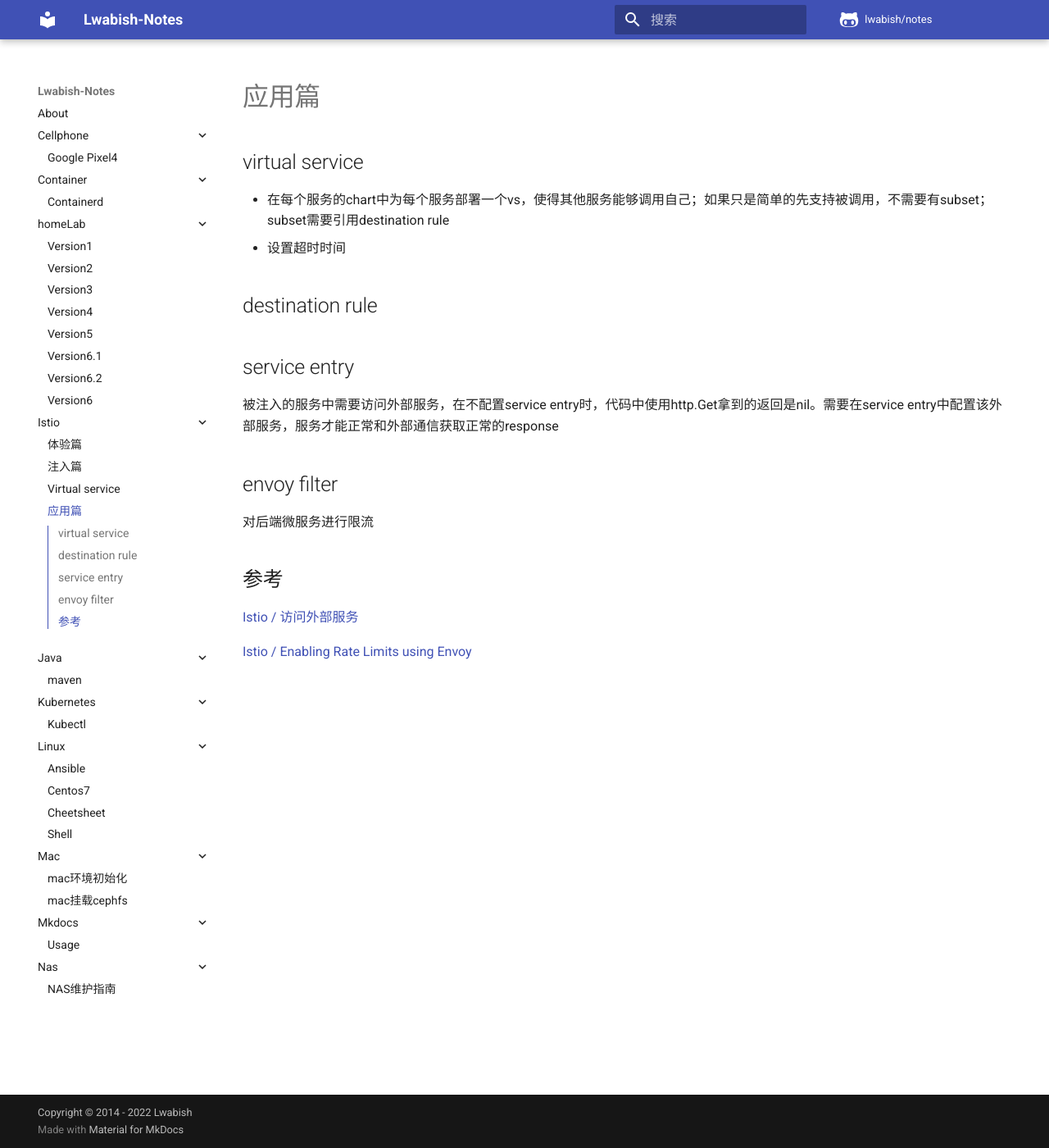
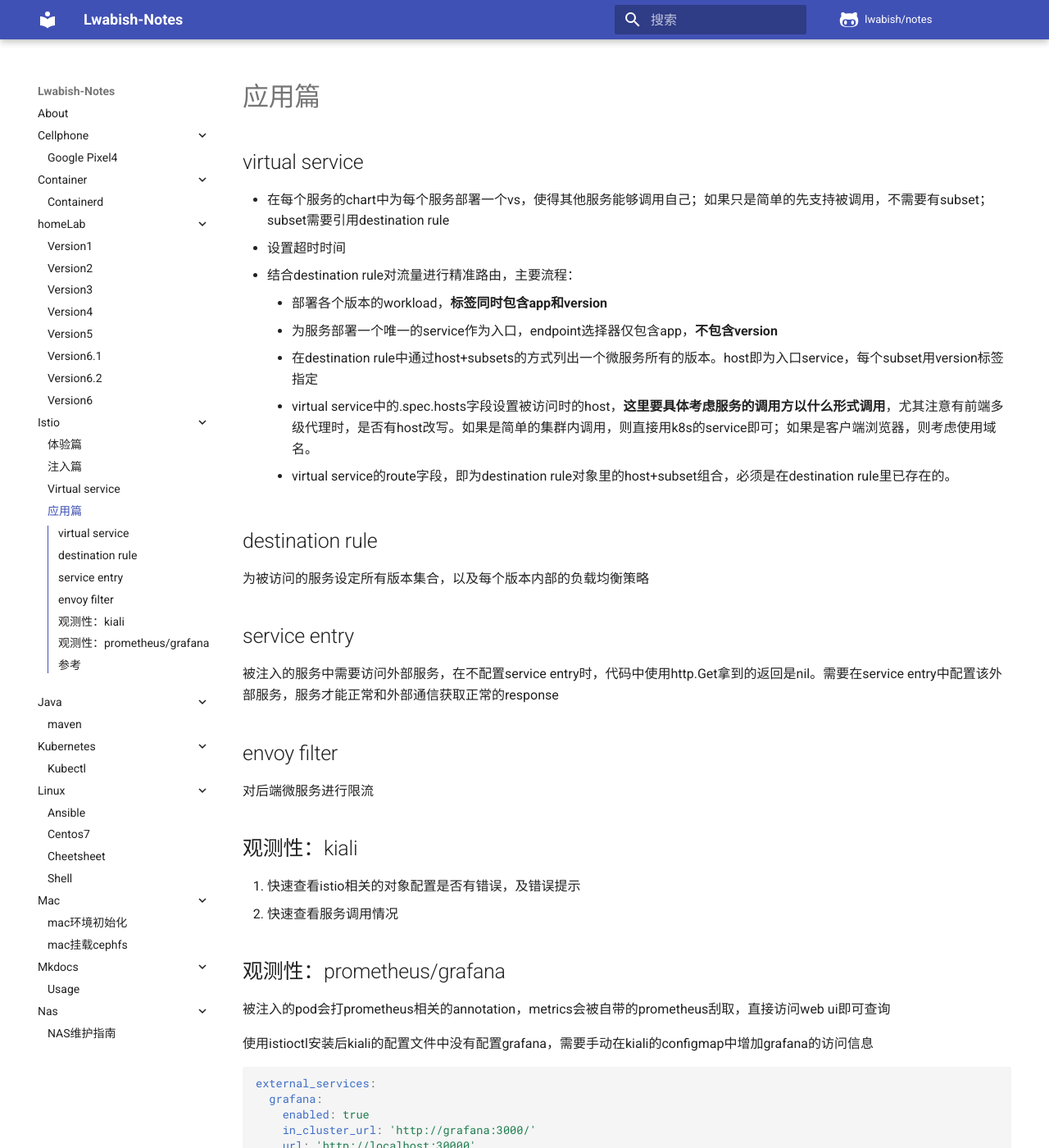
Before and after one commit to lwabish/notes, an MkDocs documentation site: the page built from docs/istio/4.md, in a window 1280 px wide and 1400 px high. Shown: the whole window at 82% size. Built offline with MkDocs 1.6.1 and Material for MkDocs 9.7.7, drawn with Linux system fonts in a browser that asks for light colours; comment, search, counter and statistics services are not loaded.

Commit message:
feat: 🎸 istio4

````diff
--- a/docs/istio/4.md
+++ b/docs/istio/4.md
@@ -4,8 +4,17 @@
 
 - 在每个服务的chart中为每个服务部署一个vs，使得其他服务能够调用自己；如果只是简单的先支持被调用，不需要有subset；subset需要引用destination rule
 - 设置超时时间
+- 结合destination rule对流量进行精准路由，主要流程：
+    - 部署各个版本的workload，**标签同时包含app和version**
+    - 为服务部署一个唯一的service作为入口，endpoint选择器仅包含app，**不包含version**
+    - 在destination rule中通过host+subsets的方式列出一个微服务所有的版本。host即为入口service，每个subset用version标签指定
+    - virtual service中的.spec.hosts字段设置被访问时的host，**这里要具体考虑服务的调用方以什么形式调用**，尤其注意有前端多级代理时，是否有host改写。如果是简单的集群内调用，则直接用k8s的service即可；如果是客户端浏览器，则考虑使用域名。
+    - virtual service的route字段，即为destination rule对象里的host+subset组合，必须是在destination rule里已存在的。
+
 
 ## destination rule
+
+为被访问的服务设定所有版本集合，以及每个版本内部的负载均衡策略
 
 ## service entry
 
@@ -15,6 +24,25 @@
 
 对后端微服务进行限流
 
+## 观测性：kiali
+
+1. 快速查看istio相关的对象配置是否有错误，及错误提示
+2. 快速查看服务调用情况
+
+## 观测性：prometheus/grafana
+
+被注入的pod会打prometheus相关的annotation，metrics会被自带的prometheus刮取，直接访问web ui即可查询
+
+使用istioctl安装后kiali的配置文件中没有配置grafana，需要手动在kiali的configmap中增加grafana的访问信息
+
+```yaml
+external_services:
+  grafana:
+    enabled: true
+    in_cluster_url: 'http://grafana:3000/'
+    url: 'http://localhost:30000'
+```
+
 ## 参考
 
 [Istio / 访问外部服务](https://istio.io/latest/zh/docs/tasks/traffic-management/egress/egress-control/)
````
